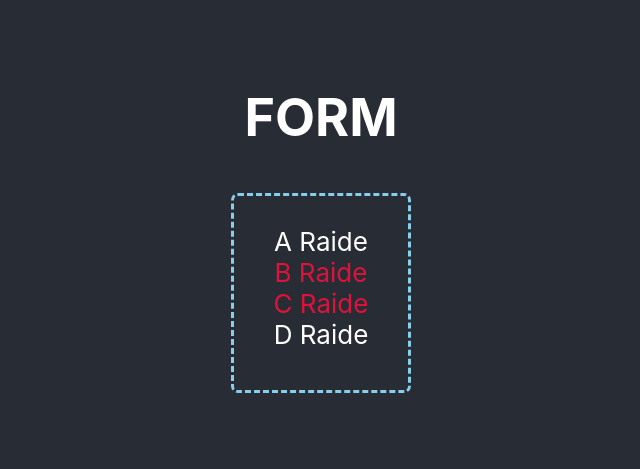
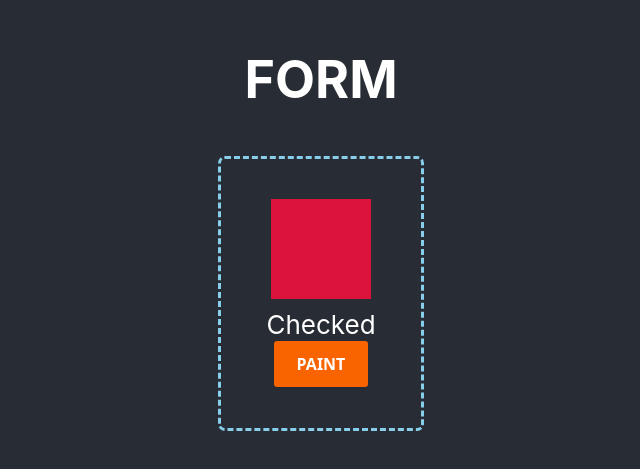
Before and after one commit to RomanBIT/Drontai, a React (Create React App) app in the folder r1/: page / in a window 1280 px wide. Shown: the part 173-642 px from the top of the page, without its empty margins (319-959 px from the left). Built offline with nearby package versions, Linux system fonts and the light colour scheme.

Commit message:
checked box red crimson

```diff
--- a/r1/src/App.jsx
+++ b/r1/src/App.jsx
@@ -1,5 +1,5 @@
 import './App.scss';
-import Checkbox from './Components/008/Checkbox';
+import Sq from './Components/008/Sq';
 
 
 
@@ -10,7 +10,7 @@ function App() {
         <div className="App">
             <header className="App-header">
                 <h1>FORM</h1>
-                <Checkbox />
+                <Sq />
             </header>
         </div>
     );
--- a/r1/src/App.scss
+++ b/r1/src/App.scss
@@ -144,3 +144,14 @@ button {
     display: none;
   }
 }
+
+
+.kv {
+  width: 100px;
+  height: 100px;
+  display: flex;
+  justify-content: center;
+  align-items: center;
+  color: coral;
+  margin: 10px;
+}
--- a/r1/src/Components/008/Checkbox.jsx
+++ b/r1/src/Components/008/Checkbox.jsx
@@ -1,12 +1,31 @@
 import { useDebugValue, useState } from "react";
+import rand from "../../Functions/rand"
+
+const checksData = { A: false, B: true, C: true, D: false };
 
 function Checkbox() {
 
-    const [cb, setCb] = useState({ A: false, B: true, C: true, D: false })
+    const [cb, setCb] = useState(checksData);
 
     const change = e => {
         const v = e.target.value
-        setCb(c => ({...c, [v]:  !c[v]}))
+        setCb(c => ({ ...c, [v]: !c[v] }))
+    }
+
+    const randomCheck = () => {
+    const checks = {};
+
+        for (const a in checksData) {
+            checks[a] = !rand(0, 1)
+        }
+        setCb(checks)
+
+    //     setCb({
+    //         A: !rand(0, 1),
+    //         B: !rand(0, 1),
+    //         C: !rand(0, 1),
+    //         D: !rand(0, 1),
+    // })
 }
 
 return (
@@ -14,26 +33,25 @@ return (
         <div className="form-container">
             <div>
                 <input type="checkbox" value="A" id="_1" onChange={change} checked={cb.A} />
-                <label htmlFor="_1" style={{color: cb.A ? 'crimson' : null}}>A Raide</label>
+                <label htmlFor="_1" style={{ color: cb.A ? 'crimson' : null }}>A Raide</label>
             </div>
             <div>
                 <input type="checkbox" value="B" id="_2" onChange={change} checked={cb.B} />
-                <label htmlFor="_2" style={{color: cb.B ? 'crimson' : null}}>B Raide</label>
+                <label htmlFor="_2" style={{ color: cb.B ? 'crimson' : null }}>B Raide</label>
             </div>
             <div>
                 <input type="checkbox" value="C" id="_3" onChange={change} checked={cb.C} />
-                <label htmlFor="_3" style={{color: cb.C ? 'crimson' : null}}>C Raide</label>
+                <label htmlFor="_3" style={{ color: cb.C ? 'crimson' : null }}>C Raide</label>
             </div>
             <div>
                 <input type="checkbox" value="D" id="_4" onChange={change} checked={cb.D} />
-                <label htmlFor="_4" style={{color: cb.D ? 'crimson' : null}}>D Raide</label>
+                <label htmlFor="_4" style={{ color: cb.D ? 'crimson' : null }}>D Raide</label>
             </div>
         </div>
+        <button onClick={randomCheck}>RANDOM</button>
     </>
 
 )
 }
 
 export default Checkbox;
-
-//--------------- 009 1:44:50 ----------//
--- /dev/null
+++ b/r1/src/Components/008/Sq.jsx
@@ -0,0 +1,25 @@
+import { useState } from "react";
+
+function Sq() {
+
+    const [cb, setCb] = useState(false)
+
+    const [paint, setPaint] = useState(false)
+
+    return (
+
+        <>
+            <div className="form-container">
+                <div className="kv" style={{ backgroundColor: paint ? 'black' : 'crimson' }}></div>
+                <div>
+                    <input type="checkbox" id="_1" onChange={() => setCb(c => !c)} checked={cb} />
+                    <label htmlFor="_1" style={{ color: cb ? 'crimson' : null }}>Checked</label>
+                </div>
+                <button onClick={() => setPaint(cb)}>PAINT</button>
+            </div>
+        </>
+    )
+
+}
+
+export default Sq;
```
